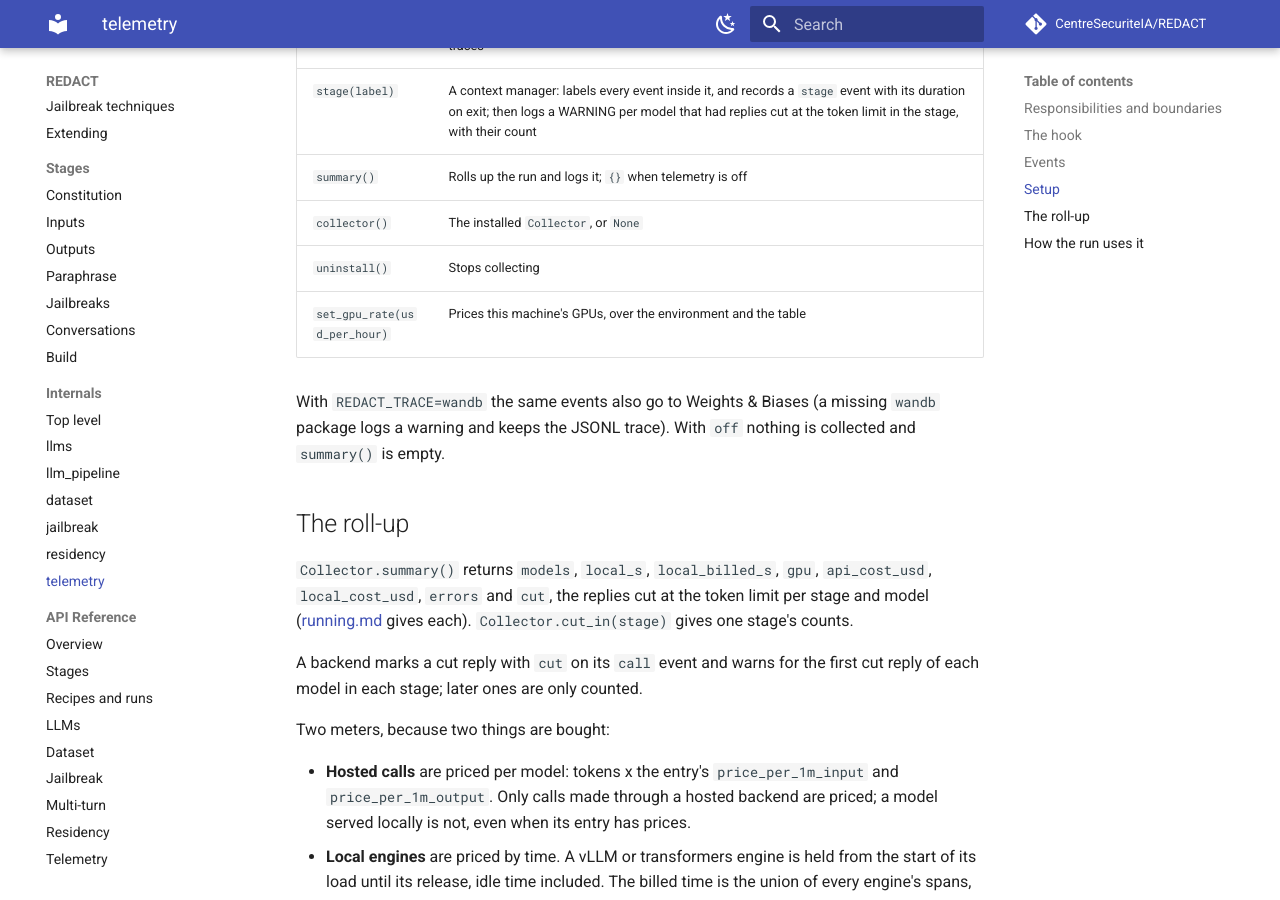
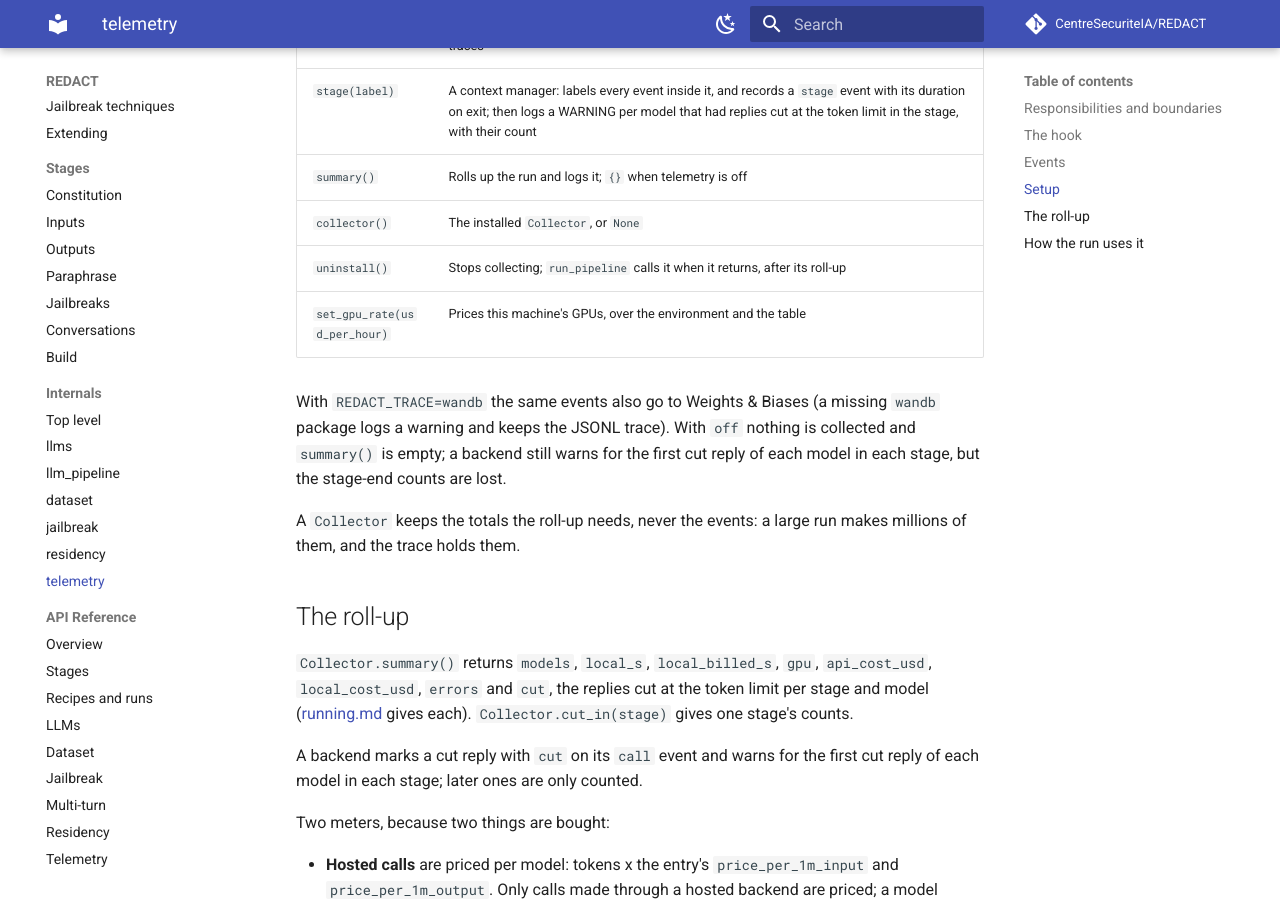
Before and after one commit to CentreSecuriteIA/REDACT, an MkDocs documentation site: the page built from docs/internals/telemetry.md, in a window 1280 px wide and 900 px high, scrolled down 1953 px. Built offline with MkDocs 1.6.1 and Material for MkDocs 9.7.7, drawn with Linux system fonts in a browser that asks for light colours; comment, search, counter and statistics services are not loaded.

Commit message:
Keep the telemetry totals, not every event, and uninstall at the run's end
Collector.events appended every event and nothing read it, in src or tests
(the tests read the trace file): about 600 bytes an event, so 0.6 GB per
million model calls held for the whole run. The list is gone, and the
failed calls, which the roll-up only counts, are a count instead of a list
of their events. The JSONL sink still writes every event.

run_pipeline never uninstalled its collector, so a front called afterwards
in a notebook recorded into the finished run's trace and roll-up. The
driver now uninstalls it in its finally, after summary() and after reading
the trace path for the summary.

CLAUDE.md's REDACT_TRACE=off line said the cut-reply warnings are lost; the
backend's first-cut warning per stage and model needs no collector, so only
the stage-end counts are. Tests: the collector holds no events and counts
errors; a run's trace takes no event after it returns, and summary() is {}.

Co-Authored-By: Claude Opus 5.5 <noreply@anthropic.com>

```diff
--- a/docs/internals/telemetry.md
+++ b/docs/internals/telemetry.md
@@ -49,12 +49,17 @@ takes each item as its own engine request, so both give one event per item.
 | `stage(label)` | A context manager: labels every event inside it, and records a `stage` event with its duration on exit; then logs a WARNING per model that had replies cut at the token limit in the stage, with their count |
 | `summary()` | Rolls up the run and logs it; `{}` when telemetry is off |
 | `collector()` | The installed `Collector`, or `None` |
-| `uninstall()` | Stops collecting |
+| `uninstall()` | Stops collecting; `run_pipeline` calls it when it returns, after its roll-up |
 | `set_gpu_rate(usd_per_hour)` | Prices this machine's GPUs, over the environment and the table |
 
 With `REDACT_TRACE=wandb` the same events also go to Weights & Biases (a
 missing `wandb` package logs a warning and keeps the JSONL trace). With
-`off` nothing is collected and `summary()` is empty.
+`off` nothing is collected and `summary()` is empty; a backend still warns
+for the first cut reply of each model in each stage, but the stage-end
+counts are lost.
+
+A `Collector` keeps the totals the roll-up needs, never the events: a large
+run makes millions of them, and the trace holds them.
 
 ## The roll-up
 
```
Also changed, not shown: CLAUDE.md (+2 -2 lines), docs/internals/top-level.md (+3 -1 lines), docs/running.md (+3 -1 lines), 4 other files.
